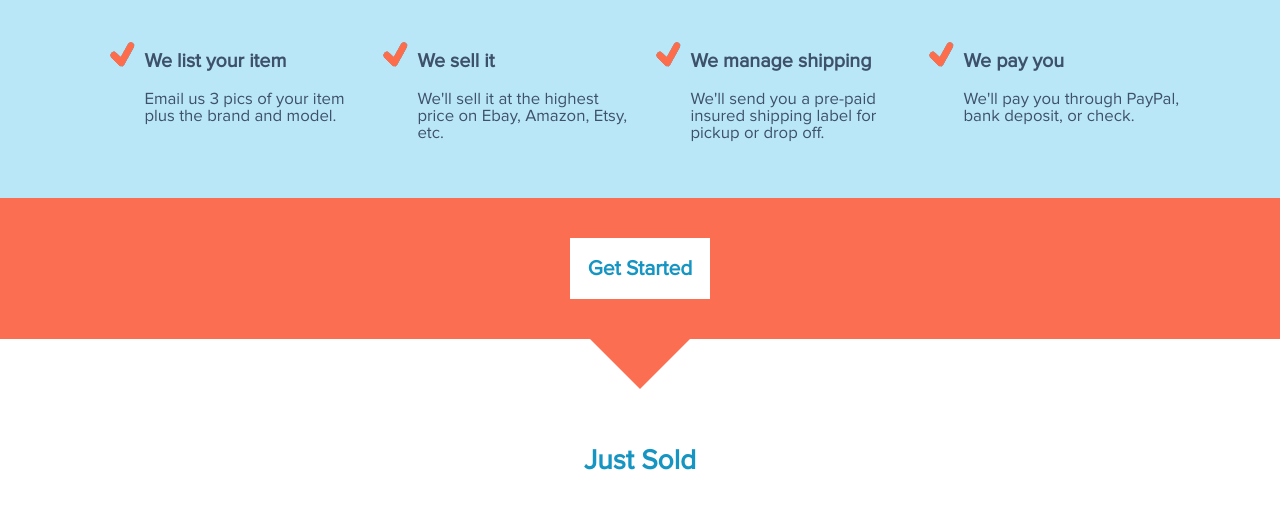
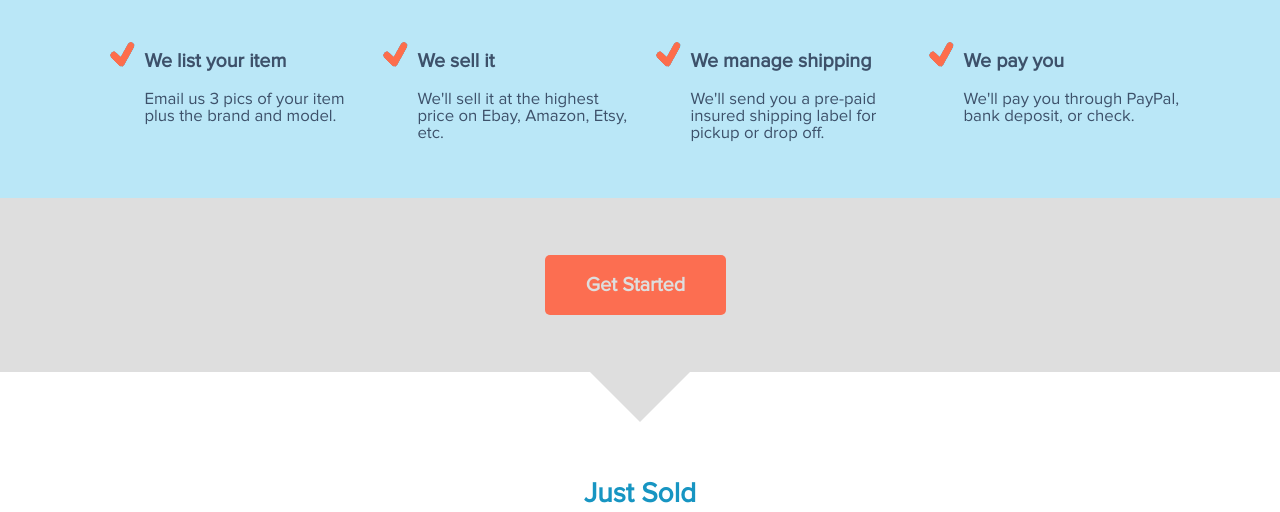
Before and after one commit to bbenoit33/picsellfrontend, a PHP site: page /home.html in a window 1280 px wide. Shown: the part 1095-1607 px from the top of the page. Run offline with PHP 8.4, Linux system fonts and the light colour scheme; some libraries are stand-ins or nearby versions.

Commit message:
get rid of gaudy orange shit

```diff
--- a/main.css
+++ b/main.css
@@ -174,7 +174,7 @@ body{
 }
 
 #bannernav ul li.getstarted{
-	background: #68cae3;
+	background: #FC6E51;
 	padding:20px 0;
 	font-size: 1.428em;
 	text-align: center;
@@ -252,8 +252,8 @@ body{
 }
 
 #getstarted{
-	color: #9097AA;
-	background: #FC6E51;
+	color: #DEDEDE;
+	background: #DEDEDE;
 	position: relative;
 	padding-bottom: 40px;
 	padding-top: 40px;
@@ -268,14 +268,21 @@ body{
 }
 
 #getstarted .arrow-down{
-	border-top: 50px solid #62C7ED;
+	border-top: 50px solid #DEDEDE;
 }
 
 #getstarted .green_button{
-	margin: 0 0 0 0;
-	margin-left: 570px;
-	background: #fff;
-	color: #1795C2;
+	background: #FC6E51;
+
+	font-size: 1.428em;
+	text-align: center;
+	margin-left: 545px;
+	box-sizing: border-box;
+	width: 181px;
+	height: 60px;
+	-webkit-border-radius: 5px;
+	-moz-border-radius: 5px;
+	border-radius: 5px;
 }
 
 .circular_wrapper{
@@ -302,7 +309,7 @@ body{
 }
 
 #items .arrow-down{
-	border-top: 50px solid #FC6E51;
+	border-top: 50px solid #DEDEDE;
 }
 
 #items h2{
```
